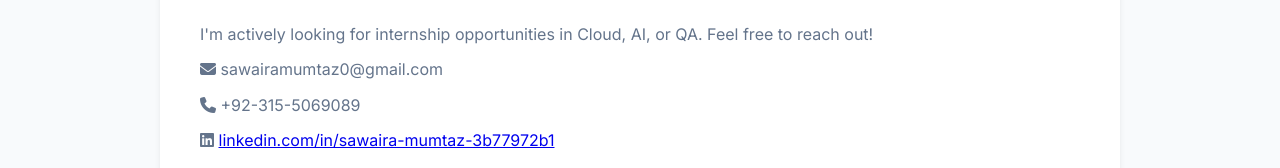
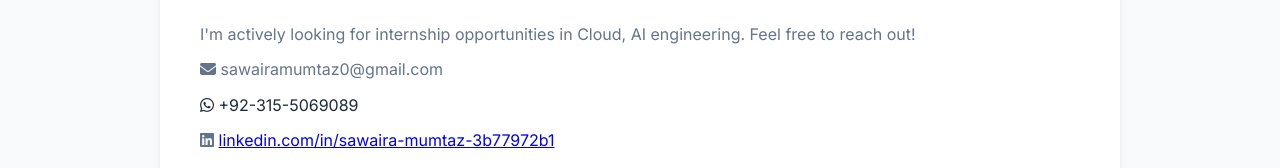
Before and after one commit to Sawaira-Mumtaz786/Protfoliowebsite, a plain HTML site: page index.html in a window 1280 px wide. Shown: the part 3044-3212 px from the top of the page. Drawn offline with Linux system fonts and the light colour scheme.

Commit message:
Fix HTML formatting and add WhatsApp contact

```diff
--- a/index.html
+++ b/index.html
@@ -132,9 +132,13 @@
 
         <section id="contact">
             <h2>Get In Touch</h2>
-            <p>I'm actively looking for internship opportunities in Cloud, AI, or QA. Feel free to reach out!</p>
+            <p>I'm actively looking for internship opportunities in Cloud, AI engineering. Feel free to reach out!</p>
             <p><i class="fas fa-envelope"></i> sawairamumtaz0@gmail.com</p>
-            <p><i class="fas fa-phone"></i> +92-315-5069089</p>
+            <span>
+  <a href="https://wa.me/923155069089" target="_blank" style="color: inherit; text-decoration: none;">
+    <i class="fab fa-whatsapp"></i> +92-315-5069089
+  </a>
+</span>
             <p><i class="fab fa-linkedin"></i> <a href="https://www.linkedin.com/in/sawaira-mumtaz-3b77972b1/">linkedin.com/in/sawaira-mumtaz-3b77972b1</a></p>
         </section>
     </main>
```
